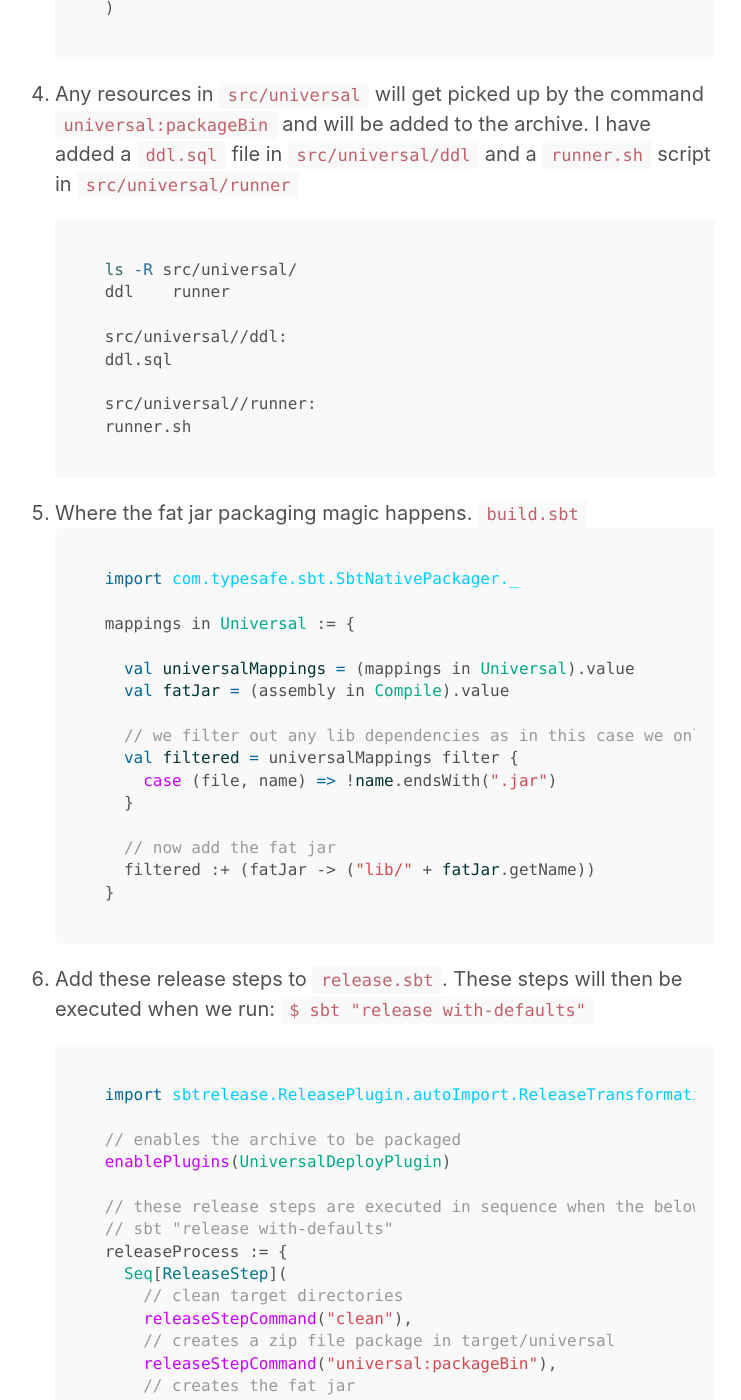
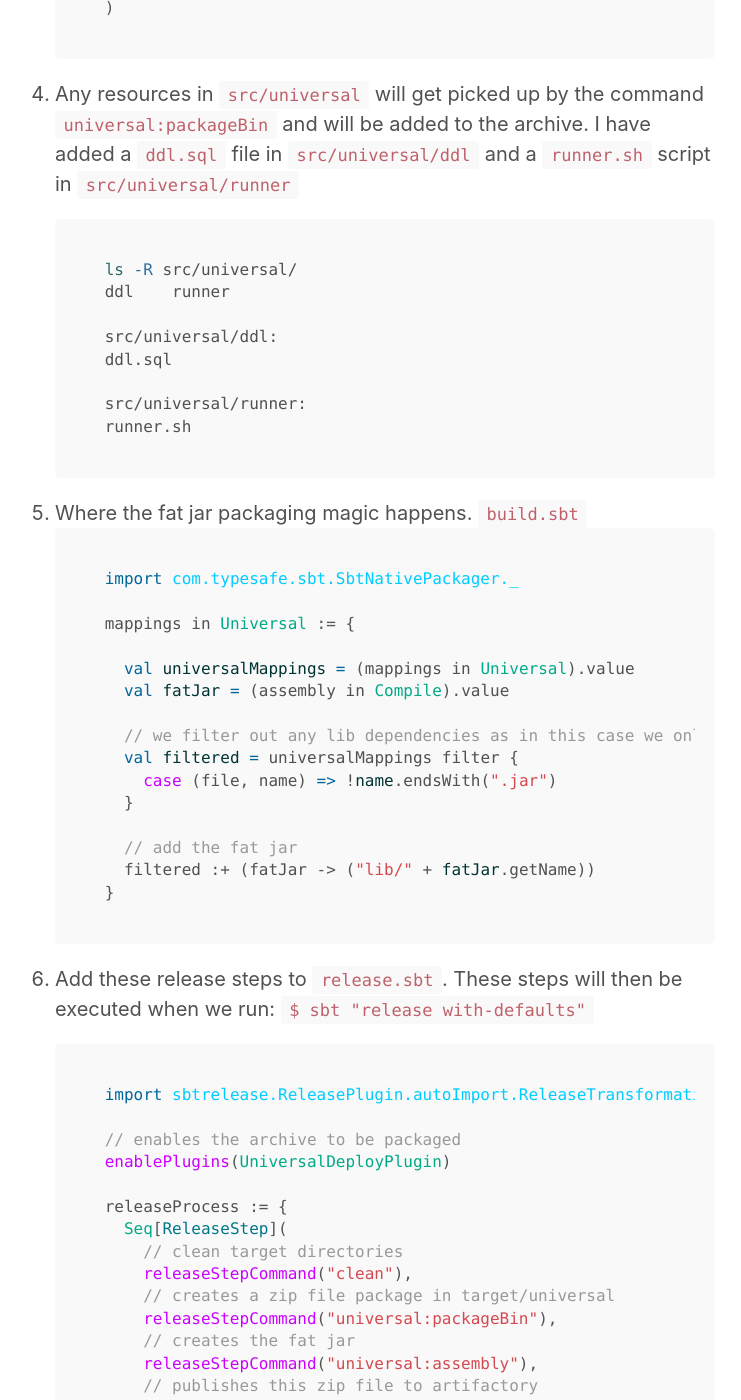
Before and after one commit to joeyfaherty/joeyfaherty.github.io, a Jekyll site: the page built from _posts/2019-05-30-sbt-deploy-archive.md, in a window 1280 px wide and 1400 px high, scrolled down 1871 px. Shown: the whole window, without its empty margins (275-1016 px from the left). Built offline with Jekyll 4.4.1, drawn with Linux system fonts in a browser that asks for light colours; comment, search, counter and statistics services are not loaded.

Commit message:
remove comments

````diff
--- a/_posts/2019-05-30-sbt-deploy-archive.md
+++ b/_posts/2019-05-30-sbt-deploy-archive.md
@@ -73,10 +73,10 @@ I have added a `ddl.sql` file in `src/universal/ddl` and a `runner.sh` script in
     ls -R src/universal/
     ddl	runner
 
-    src/universal//ddl:
+    src/universal/ddl:
     ddl.sql
 
-    src/universal//runner:
+    src/universal/runner:
     runner.sh
     ```
 
@@ -94,7 +94,7 @@ I have added a `ddl.sql` file in `src/universal/ddl` and a `runner.sh` script in
         case (file, name) => !name.endsWith(".jar")
       }
 
-      // now add the fat jar
+      // add the fat jar
       filtered :+ (fatJar -> ("lib/" + fatJar.getName))
     }
     ```
@@ -107,8 +107,6 @@ I have added a `ddl.sql` file in `src/universal/ddl` and a `runner.sh` script in
     // enables the archive to be packaged
     enablePlugins(UniversalDeployPlugin)
 
-    // these release steps are executed in sequence when the below command is run:
-    // sbt "release with-defaults"
     releaseProcess := {
       Seq[ReleaseStep](
         // clean target directories
````
